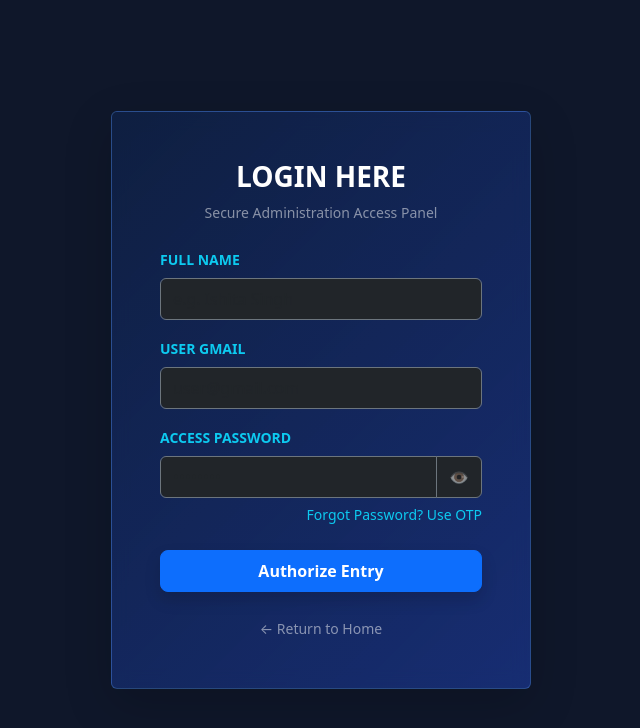
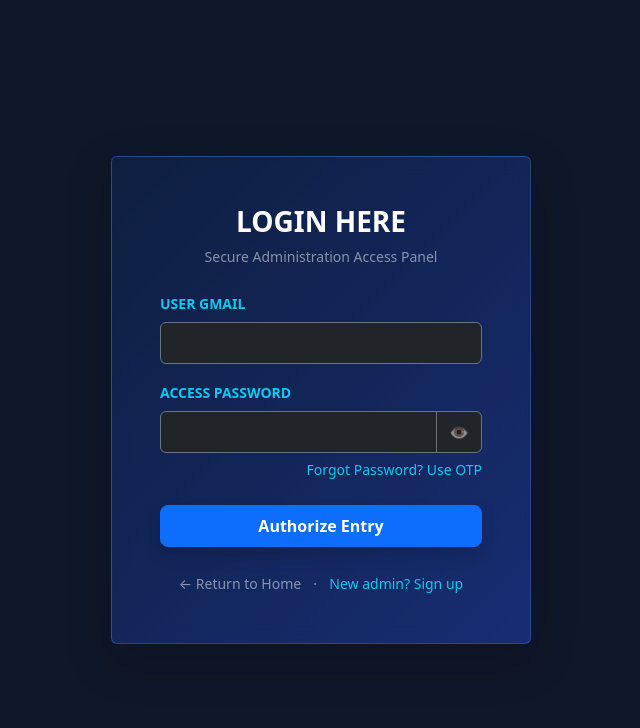
Before and after one commit to Jaskiratkaur912/ExamGuard-AI, a Flask app: page /admin-login in a window 1280 px wide. Shown: the top 728 px of the page, without its empty margins (319-959 px from the left). Run offline with Flask 3, Linux system fonts and the light colour scheme.

Commit message:
Enhance admin login form with error display
Added error handling for login form and improved user experience.

```diff
--- a/templates/admin.html
+++ b/templates/admin.html
@@ -19,14 +19,18 @@
 
     <h3 class="text-center mb-2 fw-bold text-gradient" id="portal-title" style="color: white">LOGIN HERE</h3>
     <p class="text-center text-white-50 small mb-4" id="portal-subtitle">Secure Administration Access Panel</p>
+    {% if error %}
+    <div class="alert alert-danger bg-danger-subtle text-danger border-danger-subtle small py-2 mb-3">⚠️ {{ error }}</div>
+    {% endif %}
+
+    {% if error %}
+    <div class="alert alert-danger bg-danger-subtle text-danger border-danger-subtle small py-2 mb-3" role="alert">
+      ⚠️ {{ error }}
+    </div>
+    {% endif %}
 
     <form id="auth-form" method="POST" autocomplete="off">
       <input type="hidden" name="login_mode" id="login_mode" value="password">
-
-      <div class="mb-3">
-  <label class="form-label text-info small fw-bold text-uppercase tracking-wider">Full Name</label>
-  <input type="text" name="full_name" id="name-input" class="form-control bg-dark text-white border-secondary py-2" placeholder="e.g. Ishita Singh" autocomplete="none" required>
-</div>
 
 
 
@@ -64,6 +68,8 @@
 
     <div class="text-center mt-4">
       <a href="/" class="text-white-50 small text-decoration-none">← Return to Home</a>
+      <span class="text-white-50 small mx-2">·</span>
+      <a href="/admin-signup" class="text-info small text-decoration-none">New admin? Sign up</a>
     </div>
   </div>
 
```
